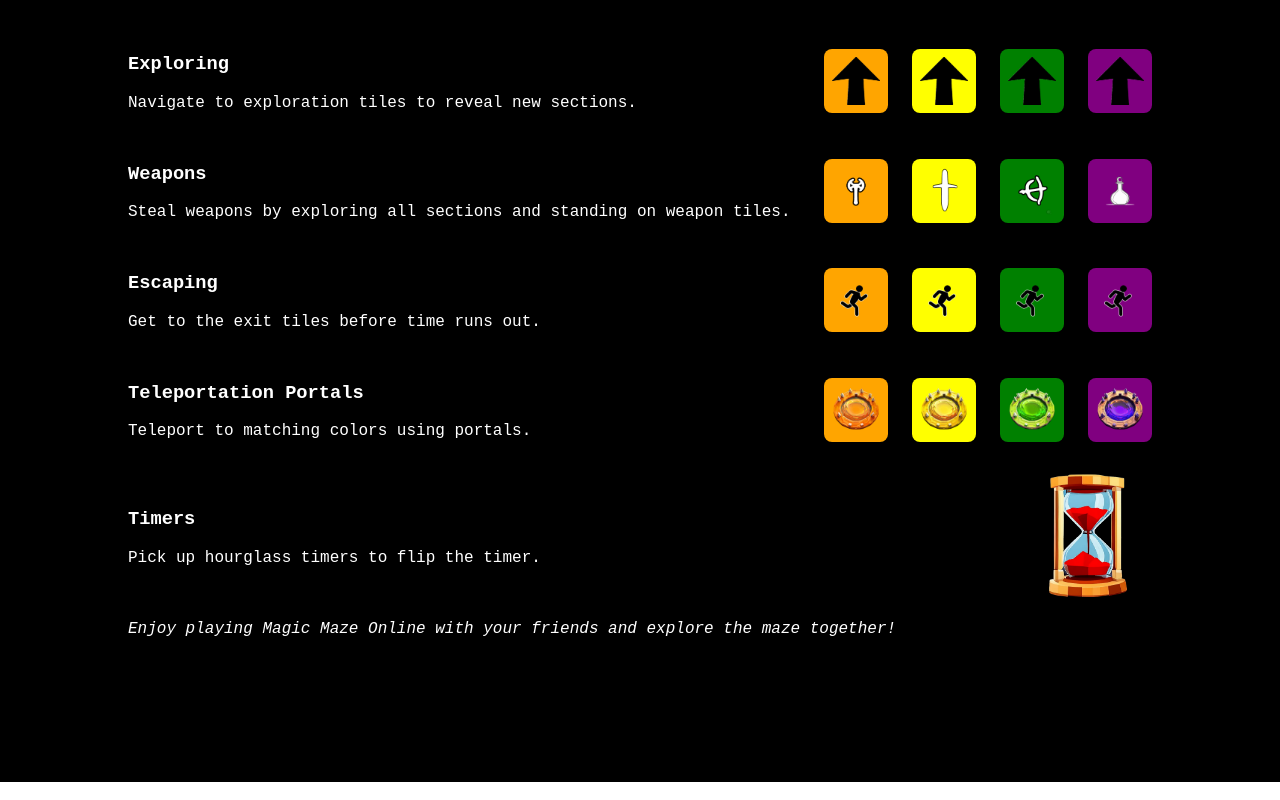
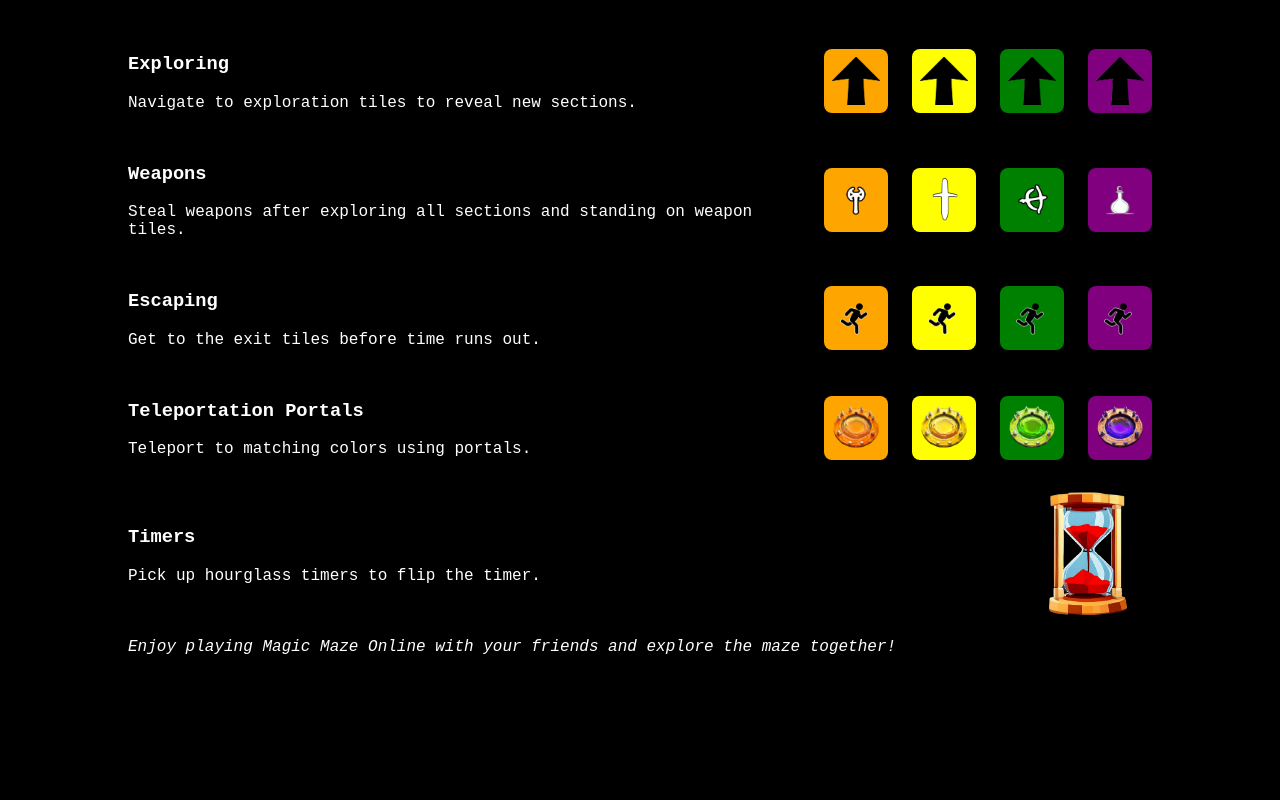
Before and after one commit to WaivedAnswer/Maze, a React (Create React App) app in the folder frontend/: page /tutorial in a window 1280 px wide. Shown: the part 1336-2136 px from the top of the page. Built offline with nearby package versions, Linux system fonts and the light colour scheme.

Commit message:
tutorial changes

```diff
--- a/frontend/src/components/game.js
+++ b/frontend/src/components/game.js
@@ -182,7 +182,7 @@ function Game({realPlayerName}) {
         <Toolbar gameState={gameState} tokens={tokens} board={updatedTiles} remaining={remainingSections} remainingSeconds={remainingSeconds}/>
         <div className="board-controls">
           <Moves playerName={realPlayerName} allowedMoves={allowedMoves} />
-          <h2 hidden={!otherPlayers.length}>Other Players:</h2>
+          <h2 hidden={!otherPlayers.length}>Other Players</h2>
           {
             otherPlayers.map(player => <OtherPlayer key={player.playerName}
               playerName={player.playerName}
--- a/frontend/src/components/tutorial.js
+++ b/frontend/src/components/tutorial.js
@@ -152,7 +152,7 @@ const TutorialPage = () => (
     <Section title="Gameplay">
       <SubSection title="Color Coding" content="Each character has tiles or items available only to them, matched by color" visualContent={<ImageRow images={tokenImages}/>}/>
       <SubSection title="Exploring" content="Navigate to exploration tiles to reveal new sections." visualContent={<ImageRow images={explorationImages}/>}/>
-      <SubSection title="Weapons" content="Steal weapons by exploring all sections and standing on weapon tiles." visualContent={<ImageRow images={weaponImages}/>}/>
+      <SubSection title="Weapons" content="Steal weapons after exploring all sections and standing on weapon tiles." visualContent={<ImageRow images={weaponImages}/>}/>
       <SubSection title="Escaping" content="Get to the exit tiles before time runs out." visualContent={<ImageRow images={exitImages}/>}/>
       <SubSection title="Teleportation Portals" content="Teleport to matching colors using portals." visualContent={<ImageRow images={portalImages}/>} />
       <SubSection title="Timers" content="Pick up hourglass timers to flip the timer." visualContent={<Image title="Timers" image={{src: timerImg, scale: "128px"}}/>}  />
```
Also changed, not shown: 10 other files (tests, documents, lock files or other folders).
